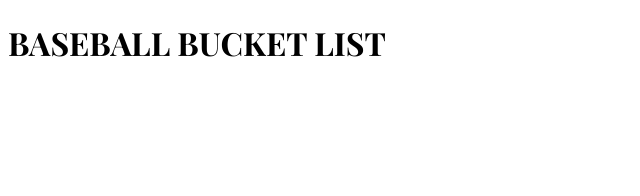
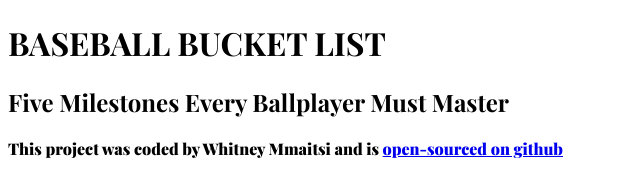
Before and after one commit to whitney387/Baseball, a plain HTML site: page index.html in a window 1280 px wide. Shown: the whole page, without its empty margins (0-640 px from the left). Drawn offline with nearby package versions, Linux system fonts and the light colour scheme; a web font is replaced by a local one.

Commit message:
added h2

```diff
--- a/index.html
+++ b/index.html
@@ -13,6 +13,16 @@
     <title>Baseball</title>
   </head>
   <body>
-    <h1>BASEBALL BUCKET LIST</h1>
+    <header>
+      <h1>BASEBALL BUCKET LIST</h1>
+      <h2>Five Milestones Every Ballplayer Must Master</h2>
+    </header>
+
+    <footer>
+      This project was coded by Whitney Mmaitsi and is
+      <a href="https://github.com/whitney387/Baseball.git" target="_blank"
+        >open-sourced on github</a
+      >
+    </footer>
   </body>
 </html>
```
Also changed, not shown: 1 other file.
